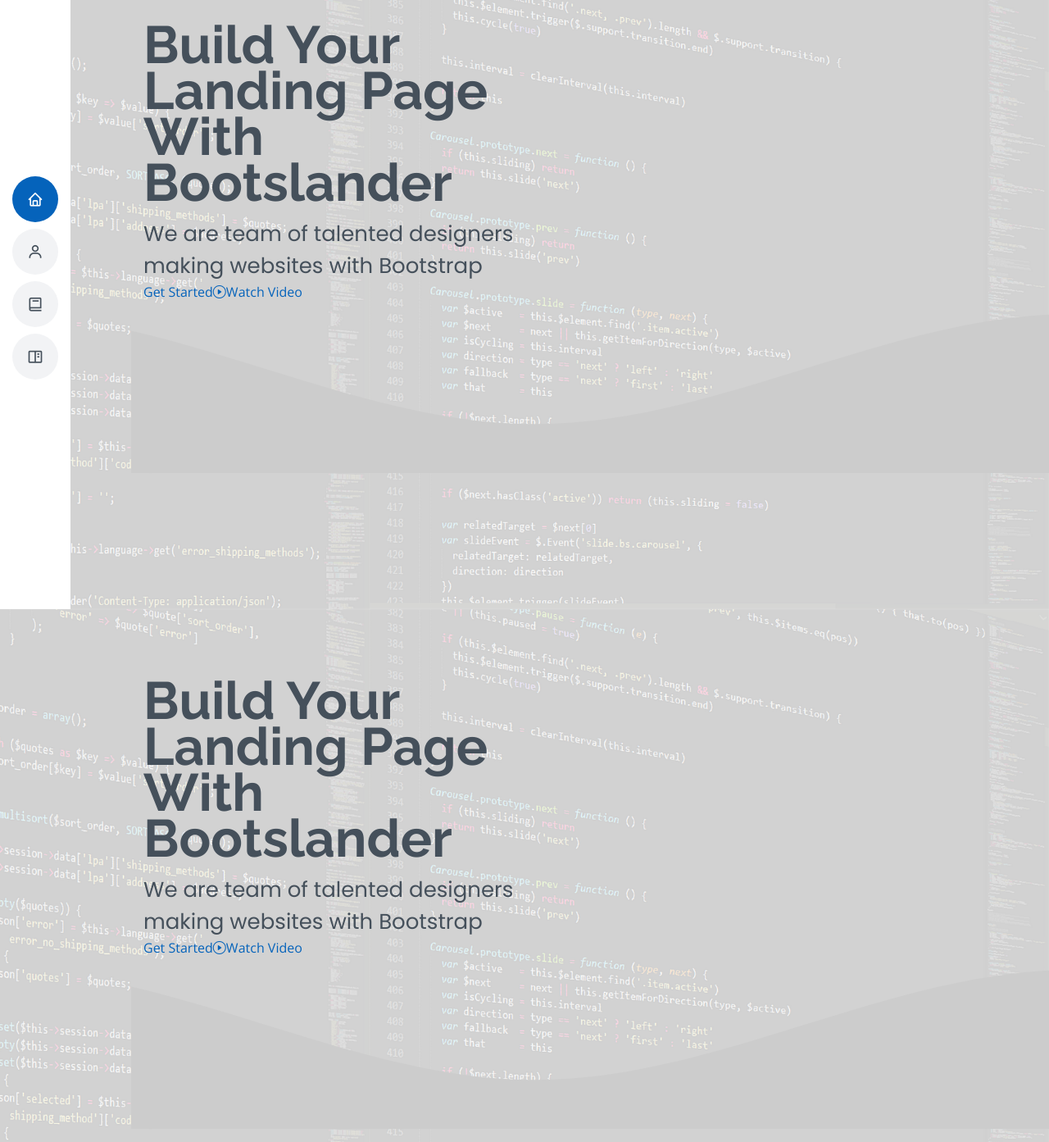
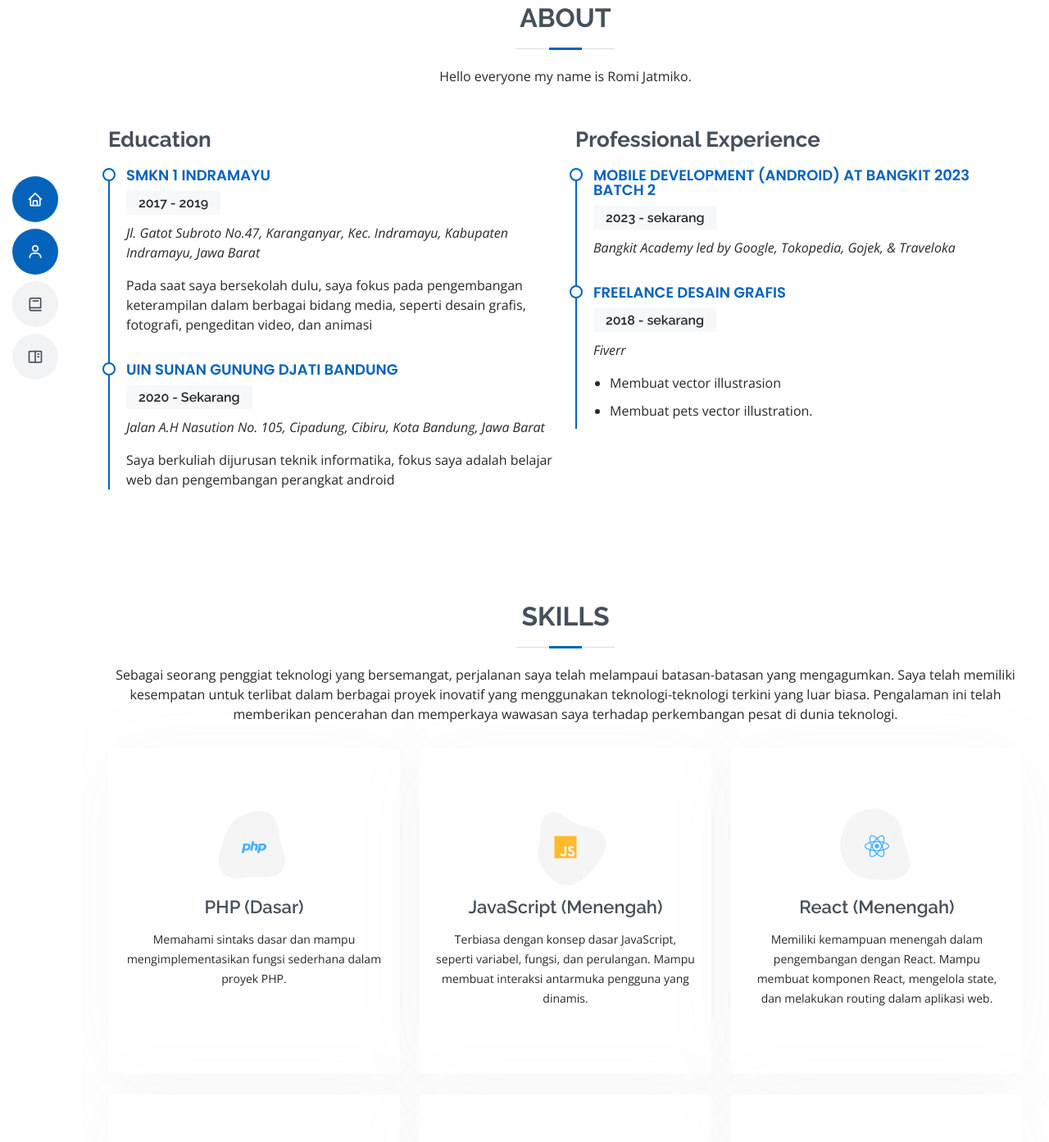
Before and after one commit to romijatmiko/romijatmiko.github.io, a plain HTML site: page blog/index.html in a window 1280 px wide. Shown: the part 57-1450 px from the top of the page at 82% size. Drawn offline with nearby package versions, Linux system fonts and the light colour scheme; files that its build step writes are made by us from their sources; files whose address does not match are found by name.

Commit message:
edit blog

```diff
--- a/blog/index.html
+++ b/blog/index.html
@@ -20,15 +20,15 @@
         rel="stylesheet">
 
     <!-- Vendor CSS Files -->
-    <link href="assets/vendor/aos/aos.css" rel="stylesheet">
-    <link href="assets/vendor/bootstrap/css/bootstrap.min.css" rel="stylesheet">
-    <link href="assets/vendor/bootstrap-icons/bootstrap-icons.css" rel="stylesheet">
-    <link href="assets/vendor/boxicons/css/boxicons.min.css" rel="stylesheet">
-    <link href="assets/vendor/glightbox/css/glightbox.min.css" rel="stylesheet">
-    <link href="assets/vendor/swiper/swiper-bundle.min.css" rel="stylesheet">
+    <link href="../assets/vendor/aos/aos.css" rel="stylesheet">
+    <link href="../assets/vendor/bootstrap/css/bootstrap.min.css" rel="stylesheet">
+    <link href="../assets/vendor/bootstrap-icons/bootstrap-icons.css" rel="stylesheet">
+    <link href="../assets/vendor/boxicons/css/boxicons.min.css" rel="stylesheet">
+    <link href="../assets/vendor/glightbox/css/glightbox.min.css" rel="stylesheet">
+    <link href="../assets/vendor/swiper/swiper-bundle.min.css" rel="stylesheet">
 
     <!-- Template Main CSS File -->
-    <link href="assets/css/style.css" rel="stylesheet">
+    <link href="../assets/css/style.css" rel="stylesheet">
 </head>
 
 <body>
@@ -51,82 +51,6 @@
         </nav><!-- .nav-menu -->
 
     </header><!-- End Header -->
-<section id="hero" class="hero section dark-background">
-      <img src="assets/img/hero-bg-2.jpg" alt="" class="hero-bg">
-
-      <div class="container">
-        <div class="row gy-4 justify-content-between">
-          <div class="col-lg-4 order-lg-last hero-img" data-aos="zoom-out" data-aos-delay="100">
-            <img src="assets/img/hero-img.png" class="img-fluid animated" alt="">
-          </div>
-
-          <div class="col-lg-6  d-flex flex-column justify-content-center" data-aos="fade-in">
-            <h1>Build Your Landing Page With <span>Bootslander</span></h1>
-            <p>We are team of talented designers making websites with Bootstrap</p>
-            <div class="d-flex">
-              <a href="#about" class="btn-get-started">Get Started</a>
-              <a href="https://www.youtube.com/watch?v=Y7f98aduVJ8" class="glightbox btn-watch-video d-flex align-items-center"><i class="bi bi-play-circle"></i><span>Watch Video</span></a>
-            </div>
-          </div>
-
-        </div>
-      </div>
-
-      <svg class="hero-waves" xmlns="http://www.w3.org/2000/svg" xmlns:xlink="http://www.w3.org/1999/xlink" viewBox="0 24 150 28 " preserveAspectRatio="none">
-        <defs>
-          <path id="wave-path" d="M-160 44c30 0 58-18 88-18s 58 18 88 18 58-18 88-18 58 18 88 18 v44h-352z"></path>
-        </defs>
-        <g class="wave1">
-          <use xlink:href="#wave-path" x="50" y="3"></use>
-        </g>
-        <g class="wave2">
-          <use xlink:href="#wave-path" x="50" y="0"></use>
-        </g>
-        <g class="wave3">
-          <use xlink:href="#wave-path" x="50" y="9"></use>
-        </g>
-      </svg>
-
-    </section><!-- /Hero Section --><section id="hero" class="hero section dark-background">
-        <img src="assets/img/hero-bg-2.jpg" alt="" class="hero-bg">
-
-        <div class="container">
-            <div class="row gy-4 justify-content-between">
-                <div class="col-lg-4 order-lg-last hero-img" data-aos="zoom-out" data-aos-delay="100">
-                    <img src="assets/img/hero-img.png" class="img-fluid animated" alt="">
-                </div>
-
-                <div class="col-lg-6  d-flex flex-column justify-content-center" data-aos="fade-in">
-                    <h1>Build Your Landing Page With <span>Bootslander</span></h1>
-                    <p>We are team of talented designers making websites with Bootstrap</p>
-                    <div class="d-flex">
-                        <a href="#about" class="btn-get-started">Get Started</a>
-                        <a href="https://www.youtube.com/watch?v=Y7f98aduVJ8"
-                            class="glightbox btn-watch-video d-flex align-items-center"><i
-                                class="bi bi-play-circle"></i><span>Watch Video</span></a>
-                    </div>
-                </div>
-
-            </div>
-        </div>
-
-        <svg class="hero-waves" xmlns="http://www.w3.org/2000/svg" xmlns:xlink="http://www.w3.org/1999/xlink"
-            viewBox="0 24 150 28 " preserveAspectRatio="none">
-            <defs>
-                <path id="wave-path" d="M-160 44c30 0 58-18 88-18s 58 18 88 18 58-18 88-18 58 18 88 18 v44h-352z"></path>
-            </defs>
-            <g class="wave1">
-                <use xlink:href="#wave-path" x="50" y="3"></use>
-            </g>
-            <g class="wave2">
-                <use xlink:href="#wave-path" x="50" y="0"></use>
-            </g>
-            <g class="wave3">
-                <use xlink:href="#wave-path" x="50" y="9"></use>
-            </g>
-        </svg>
-
-    </section><!-- /Hero Section -->
 
     <main id="main">
 
@@ -467,15 +391,15 @@
                 class="bi bi-arrow-up-short"></i></a>
 
         <!-- Vendor JS Files -->
-        <script src="assets/vendor/purecounter/purecounter_vanilla.js"></script>
-        <script src="assets/vendor/aos/aos.js"></script>
-        <script src="assets/vendor/bootstrap/js/bootstrap.bundle.min.js"></script>
-        <script src="assets/vendor/glightbox/js/glightbox.min.js"></script>
-        <script src="assets/vendor/isotope-layout/isotope.pkgd.min.js"></script>
-        <script src="assets/vendor/swiper/swiper-bundle.min.js"></script>
-        <script src="assets/vendor/typed.js/typed.umd.js"></script>
-        <script src="assets/vendor/waypoints/noframework.waypoints.js"></script>
-        <script src="assets/vendor/php-email-form/validate.js"></script>
+        <script src="../assets/vendor/purecounter/purecounter_vanilla.js"></script>
+        <script src="../assets/vendor/aos/aos.js"></script>
+        <script src="../assets/vendor/bootstrap/js/bootstrap.bundle.min.js"></script>
+        <script src="../assets/vendor/glightbox/js/glightbox.min.js"></script>
+        <script src="../assets/vendor/isotope-layout/isotope.pkgd.min.js"></script>
+        <script src="../assets/vendor/swiper/swiper-bundle.min.js"></script>
+        <script src="../assets/vendor/typed.js/typed.umd.js"></script>
+        <script src="../assets/vendor/waypoints/noframework.waypoints.js"></script>
+        <script src="../assets/vendor/php-email-form/validate.js"></script>
 
         <!-- Template Main JS File -->
         <script src="assets/js/main.js"></script>
```
